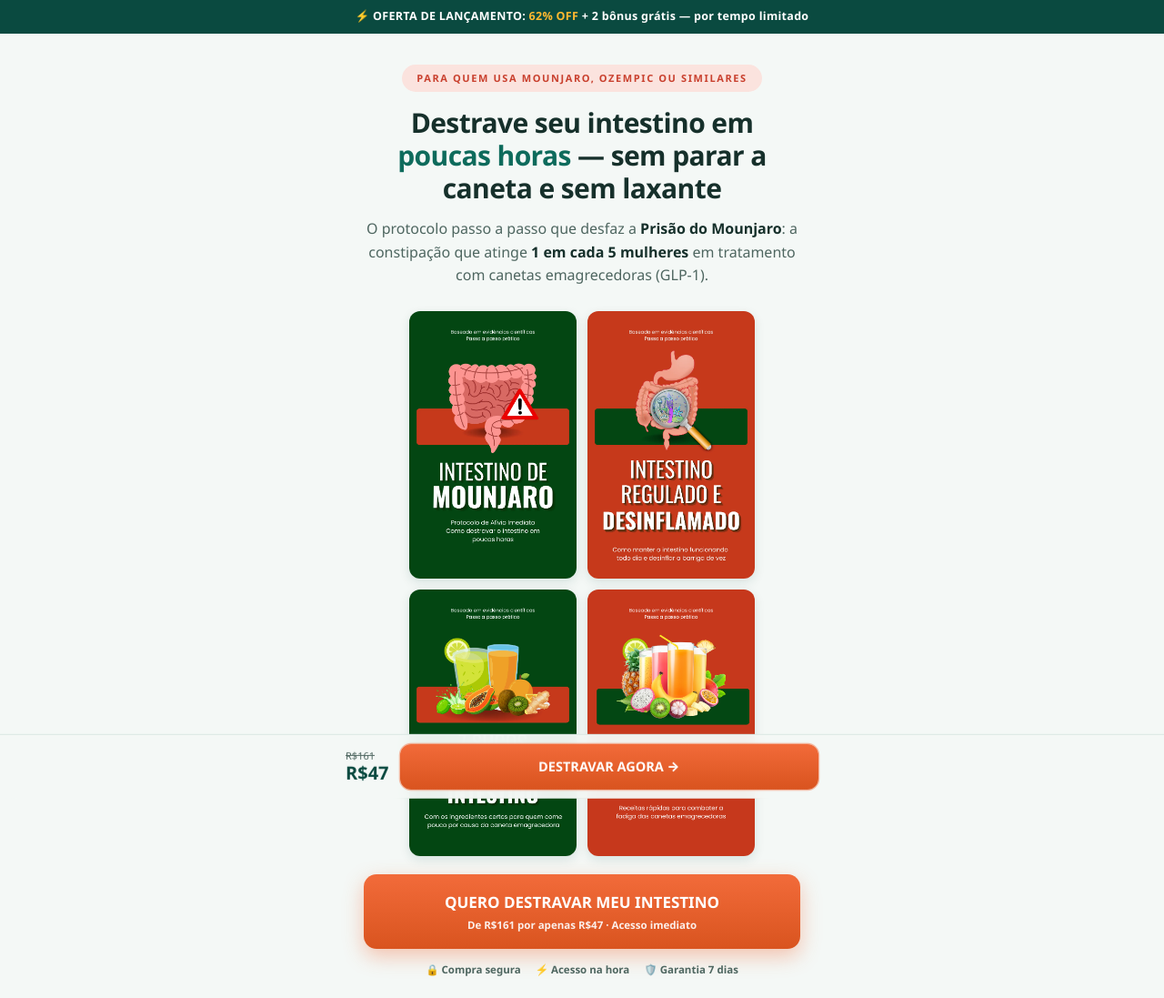
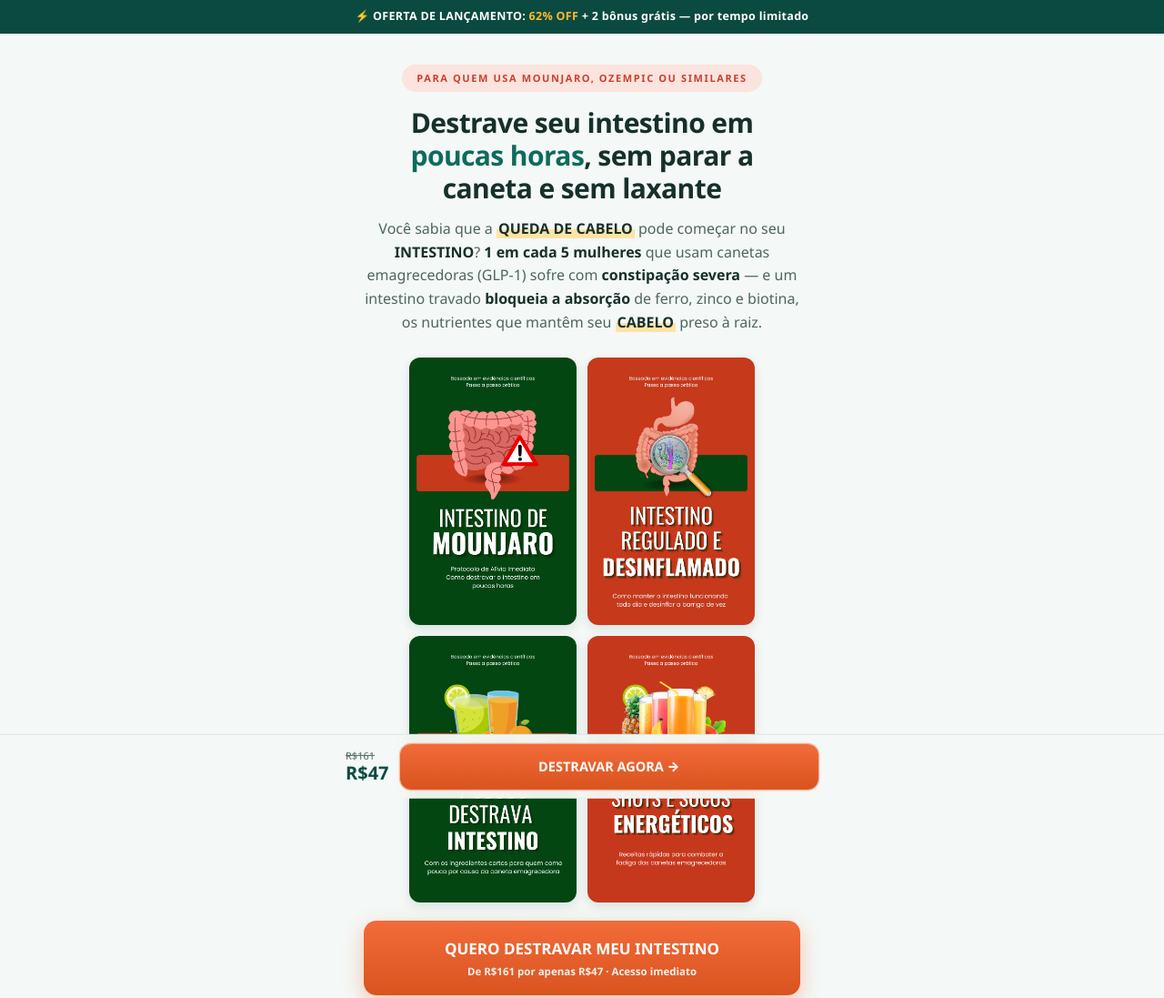
Before and after one commit to investeusa/protocolo-intestino-de-mounjaro, a plain HTML site: page site/pv.html in a window 1280 px wide. Shown: the top 1097 px of the page at 91% size. Drawn offline with Linux system fonts and the light colour scheme.

Commit message:
Update pv.html

```diff
--- a/site/pv.html
+++ b/site/pv.html
@@ -333,11 +333,11 @@
       <div class="wrap">
         <span class="eyebrow">Para quem usa Mounjaro, Ozempic ou
           similares</span>
-        <h1>Destrave seu intestino em <span class="accent">poucas horas</span> —
+        <h1>Destrave seu intestino em <span class="accent">poucas horas</span>,
           sem parar a caneta e sem laxante</h1>
-        <p class="hero-sub">O protocolo passo a passo que desfaz a <b>Prisão do
-            Mounjaro</b>: a constipação que atinge <b>1 em cada 5 mulheres</b>
-          em tratamento com canetas emagrecedoras (GLP-1).</p>
+        <p class="hero-sub">Você sabia que a <b><mark>QUEDA DE CABELO</mark></b> pode começar no seu <b>INTESTINO</b>? <b>1 em cada 5 mulheres</b> que usam canetas emagrecedoras (GLP-1) sofre com <b>constipação severa</b> — e um intestino travado <b>bloqueia a absorção</b> de ferro, zinco e biotina, os nutrientes que mantêm seu <b><mark>CABELO</mark></b> preso à raiz.</p>
+
+<!-- <p class="hero-sub">Resultado: a <b><mark>QUEDA DE CABELO</mark></b> se tornou a <b>reclamação nº 1</b> entre mulheres em tratamento com Mounjaro e Ozempic — e quase nenhuma delas sabe que a causa real está no intestino, <b>não na caneta</b>.</p> -->
 
         <div style="display:grid;grid-template-columns:1fr 1fr;gap:12px;margin:20px 0;max-width:380px;margin-left:auto;margin-right:auto;">
           <img src="site/imgs/intestino-de-mounjaro.webp" alt="Protocolo Intestino de Mounjaro" style="width:100%;height:auto;border-radius:12px;box-shadow:0 4px 12px rgba(10,74,64,.12);background:transparent;">
```
